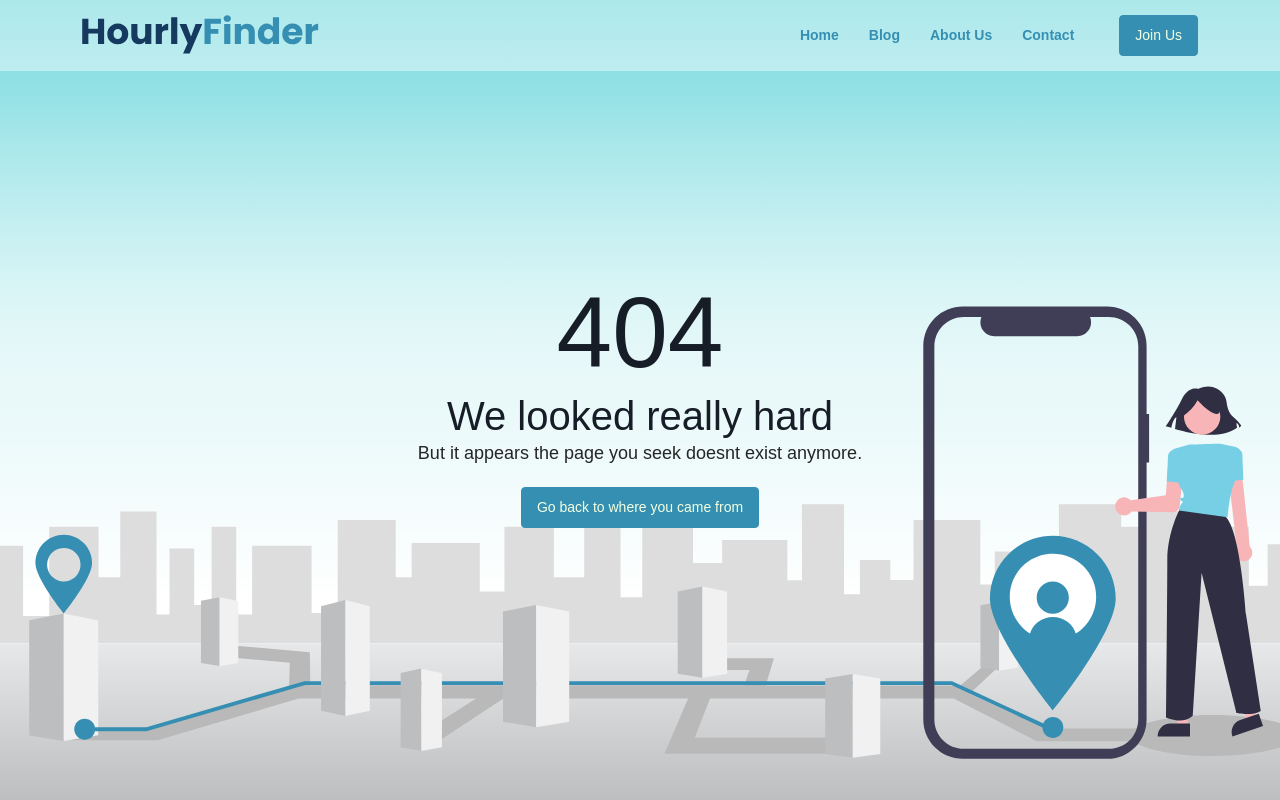
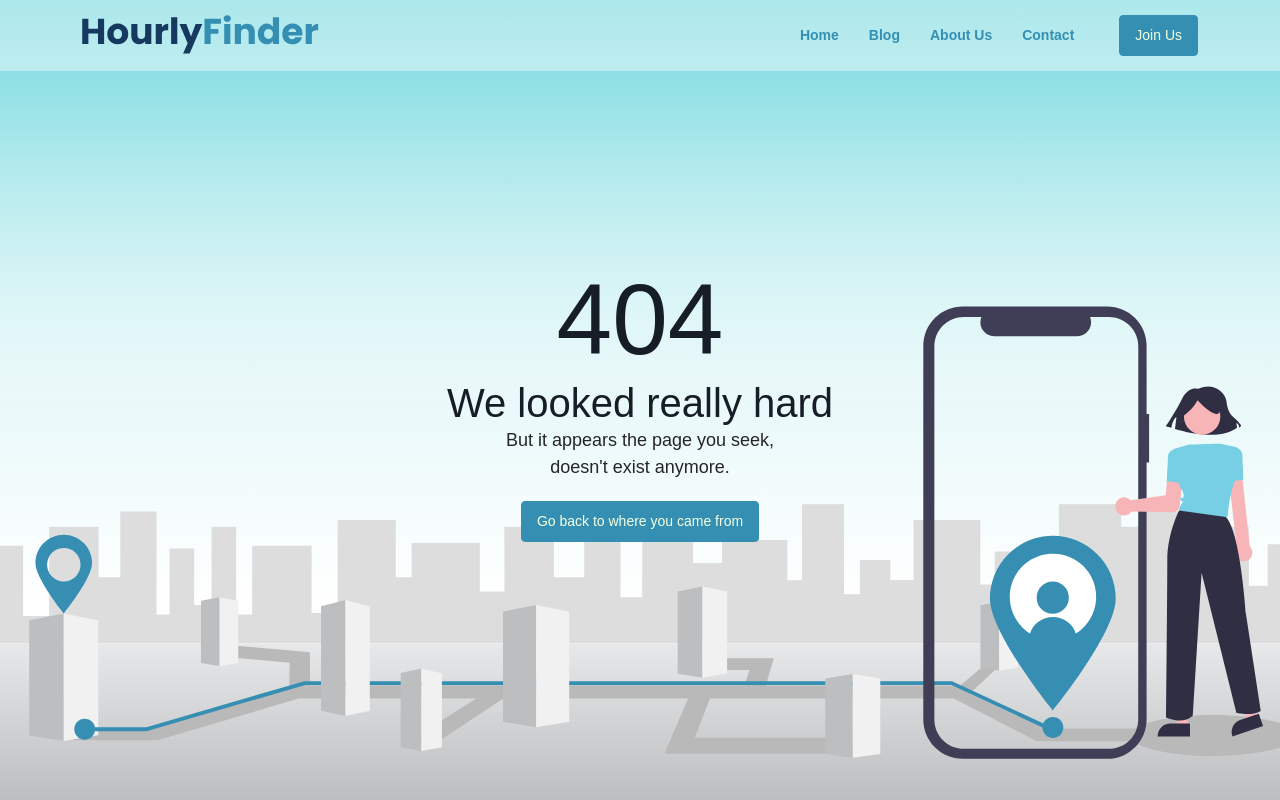
Before and after one commit to Rashed360/hourly-finder, a React (Create React App) app: page /dashboard/recruiter in a window 1280 px wide. Shown: the top 800 px of the page. Built offline with nearby package versions, Linux system fonts and the light colour scheme; no server answers.

Commit message:
no match, text align

```diff
--- a/src/components/noMatch/NoMatch.js
+++ b/src/components/noMatch/NoMatch.js
@@ -9,7 +9,7 @@ const NoMatch = () => {
       <div className="not-found-content">
         <h2 class="f-100">404</h2>
         <h1>We looked really hard</h1>
-        <p>But it appears the page you seek doesnt exist anymore.</p>
+        <p>But it appears the page you seek,<br/>doesn't exist anymore.</p>
         <button onClick={() => navigate(-1)} className="btn mt-20">
           Go back to where you came from
         </button>
```
